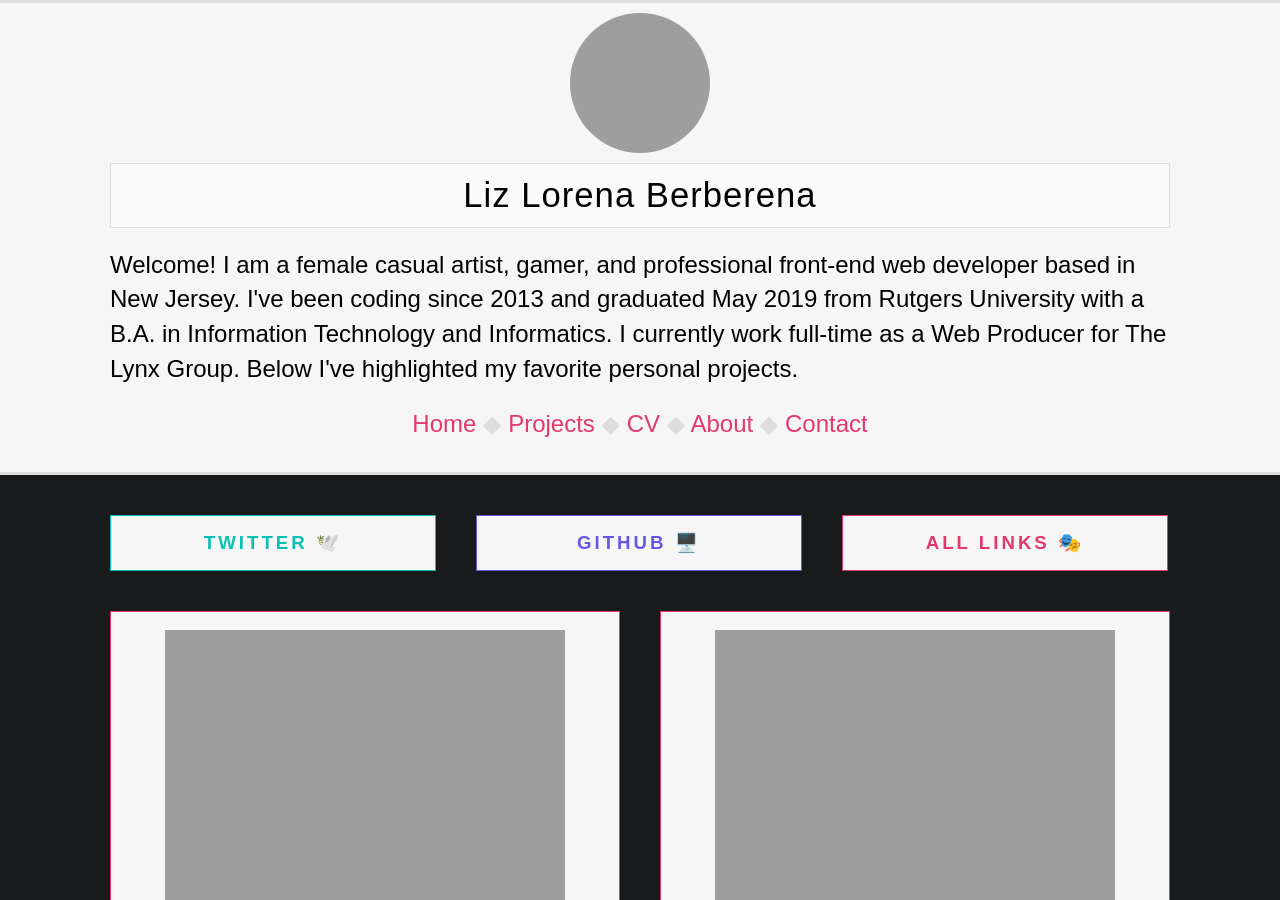
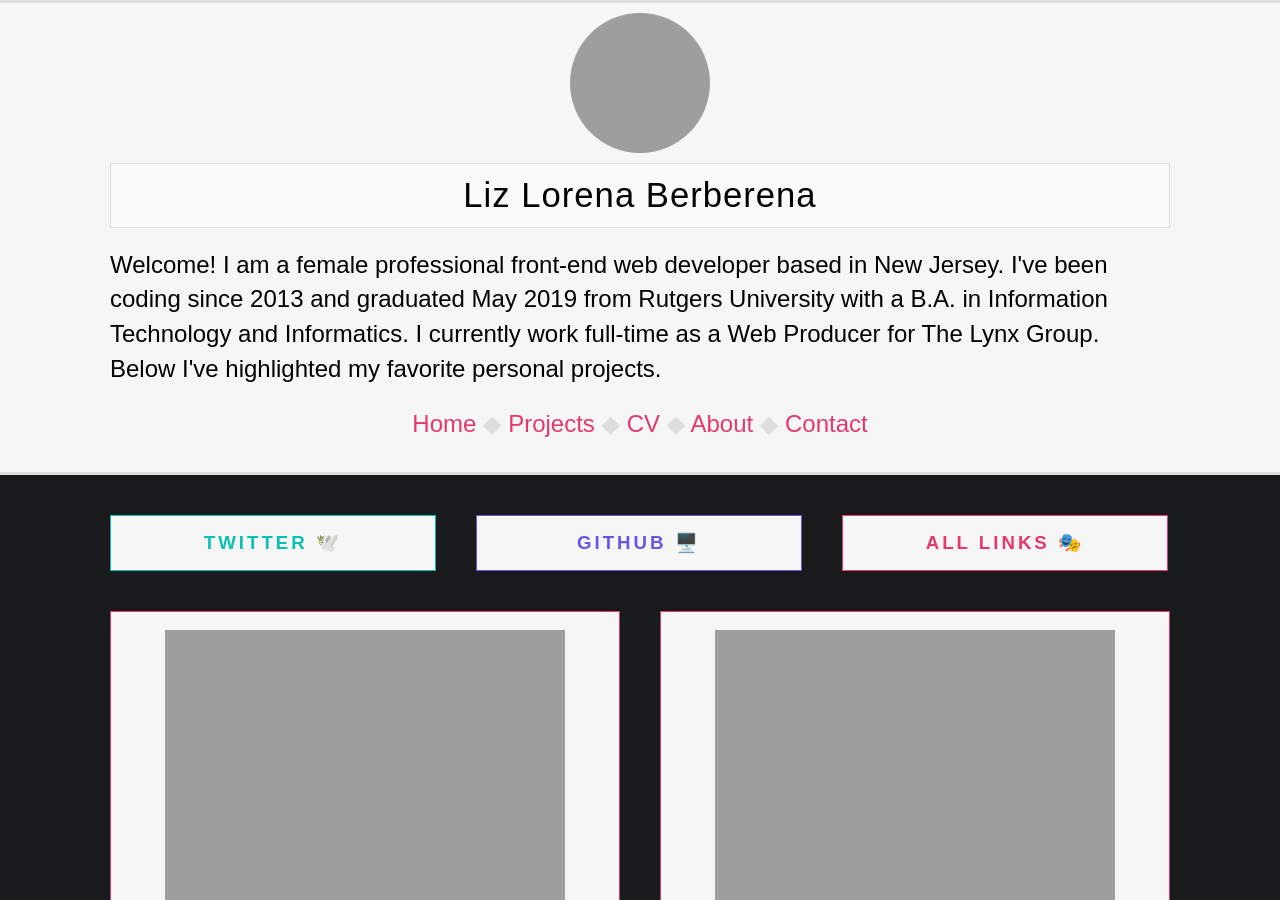
Before and after one commit to liz-lorena/2020, a Jekyll site: the page built from index.html, in a window 1280 px wide and 900 px high. Built offline with Jekyll 4.4.1, drawn with Linux system fonts in a browser that asks for light colours; the list of posts is cut into pages by our own code.

Commit message:
Update index.html

```diff
--- a/index.html
+++ b/index.html
@@ -3,4 +3,4 @@
 title: "web development portfolio"
 ---
 
-<p>Welcome! I am a female casual artist, gamer, and professional front-end web developer based in New Jersey. I've been coding since 2013 and graduated May 2019 from Rutgers University with a B.A. in Information Technology and Informatics. I currently work full-time as a Web Producer for The Lynx Group. Below I've highlighted my favorite personal projects.</p>
+<p>Welcome! I am a female professional front-end web developer based in New Jersey. I've been coding since 2013 and graduated May 2019 from Rutgers University with a B.A. in Information Technology and Informatics. I currently work full-time as a Web Producer for The Lynx Group. Below I've highlighted my favorite personal projects.</p>
```
